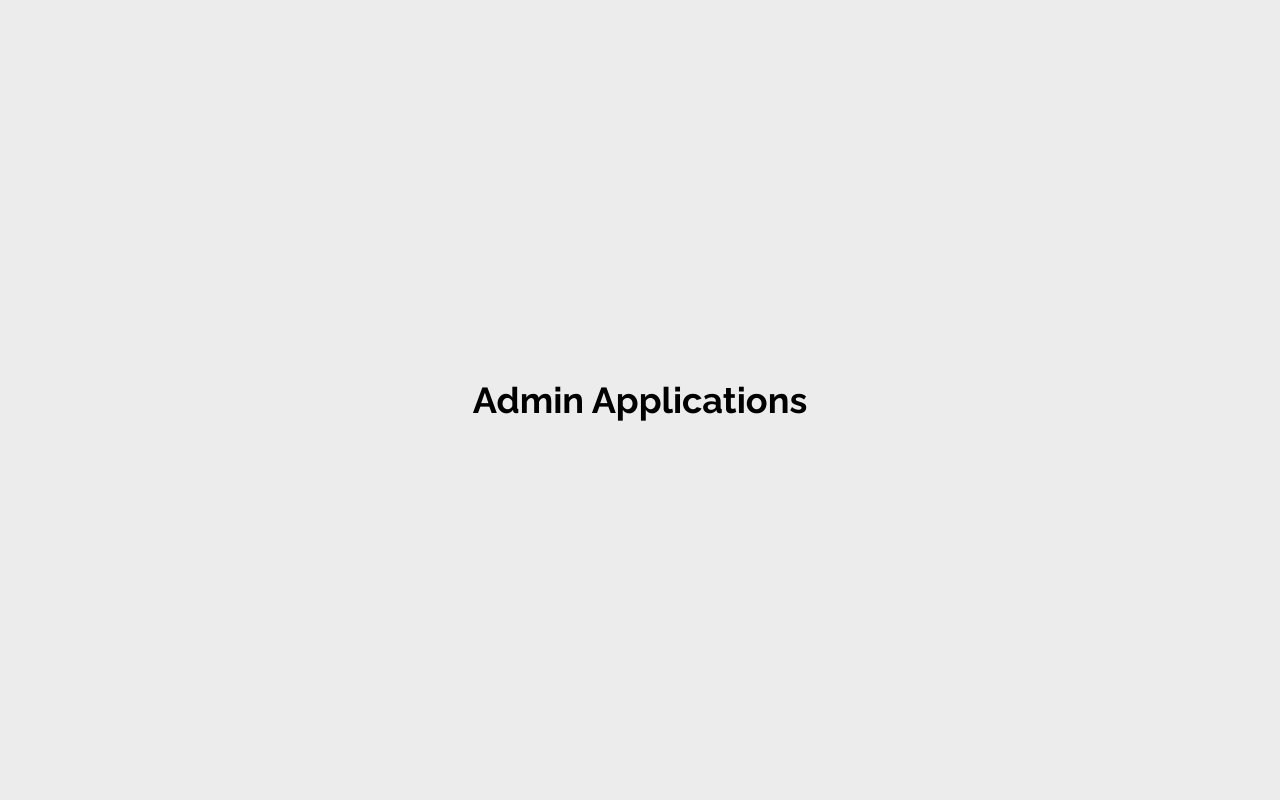
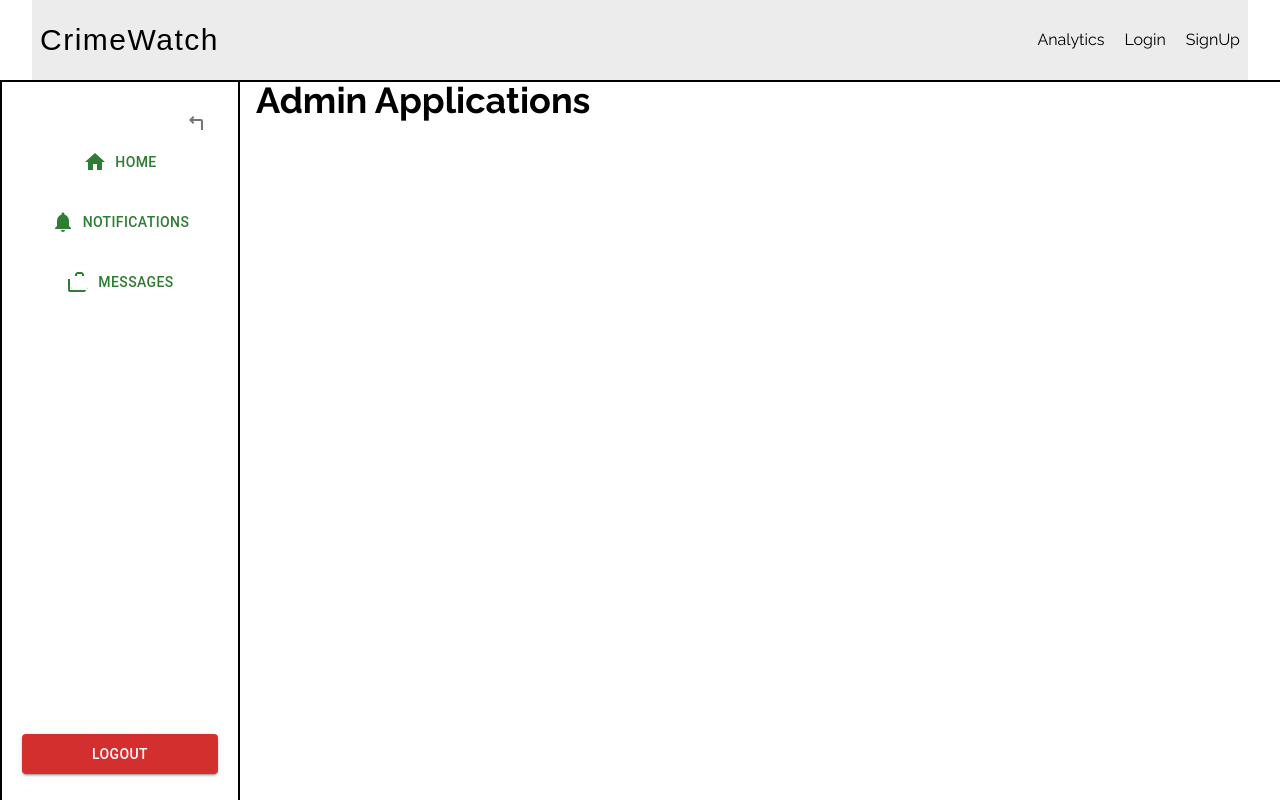
Before and after one commit to Kaushan-Dutta/crime_analy_mng_fe, a Next.js app: page /admin/dashboard in a window 1280 px wide. Built offline with nearby package versions, Linux system fonts and the light colour scheme; a web font is replaced by a local one.

Commit message:
adding design sidebar pages

```diff
--- a/src/app/(account)/admin/dashboard/layout.tsx
+++ b/src/app/(account)/admin/dashboard/layout.tsx
@@ -1,8 +1,10 @@
 import type { Metadata } from "next";
+import Navbar from "@/components/Navbar";
+import Sidebar from "@/components/Sidebar";
+import ArrowForwardIosIcon from '@mui/icons-material/ArrowForwardIos';
 
 export const metadata: Metadata = {
   title: "Admin",
-  // description: "Generated by create next app",
 };
 
 export default function RootLayout({
@@ -12,8 +14,16 @@ export default function RootLayout({
 }) {
   return (
     <html lang="en">
-      <body>
-        {children}
+      <body className="font-rale flex flex-col">
+        <div className="border-b-2 border-black container-small fixed w-full max-w-screen-2xl top-0 ">
+          <Navbar />
+        </div>
+        <div className="flex-row gap-5 flex-1 mt-20 ">
+          <div className="border-black w-60  border-2 fixed top-0 md:top-20  md:h-[calc(100vh-4rem)] h-screen ">
+            <Sidebar />
+          </div>
+          <div className="md:ml-[20%] flex-1 h-fit">{children}</div>
+        </div>
       </body>
     </html>
   );
--- a/src/app/(account)/admin/dashboard/page.tsx
+++ b/src/app/(account)/admin/dashboard/page.tsx
@@ -1,6 +1,6 @@
 export default function Admin() {
     return(
-        <div className="flex flex-col items-center justify-center h-screen">
+        <div className="">
             <h1 className="text-4xl font-bold">Admin Applications</h1>
         </div>
     )
--- a/src/app/globals.css
+++ b/src/app/globals.css
@@ -8,6 +8,9 @@
 .container-large{
     @apply md:px-[12rem] px-[1rem] py-[1rem] md:text-base text-sm
 }
+.container-small{
+    @apply md:px-[2rem] px-[1rem]  md:text-base text-sm
+}
 .flx-row{
     @apply flex flex-row items-center
 }
--- a/src/app/page.tsx
+++ b/src/app/page.tsx
@@ -4,7 +4,7 @@ import { Button,Stack } from "@mui/material";
 export default function Home() {
   return (
     <div className="font-rale">
-      <section className="h-[90vh] bg-background1 container-large flex flex-col">
+      <section className="h-[90vh] bg-background1 container-large flex flex-col text-background">
         <Navbar />
         <div className="flex-1 flx-row justify-center md:w-[90%] mx-auto">
           <div className="flex flex-col gap-10 text-center text-background">
--- a/src/components/Navbar.tsx
+++ b/src/components/Navbar.tsx
@@ -2,6 +2,8 @@
 
 import React from 'react'
 import Link from 'next/link'
+import MenuOpenIcon from '@mui/icons-material/MenuOpen';
+import { IconButton } from '@mui/material';
 
 const style={
   textcolor:`hover:border-b-2 hover:border-ascent`
@@ -9,7 +11,7 @@ const style={
 
 const Navbar:React.FC = () => {
   return (
-    <nav className='bg-transparent md:h-20 h-14 p-2 flx-row justify-between text-background'>
+    <nav className=' md:h-20 h-14 p-2 flx-row justify-between bg-background'>
         <div className='font-aton md:text-3xl text-xl tracking-wider '>
           <Link href="/">CrimeWatch</Link>
         </div>
--- /dev/null
+++ b/src/components/Sidebar.tsx
@@ -0,0 +1,54 @@
+"use client";
+
+import React from "react";
+import Link from "next/link";
+import TurnLeftIcon from "@mui/icons-material/TurnLeft";
+import { Button, IconButton } from "@mui/material";
+
+import HomeIcon from "@mui/icons-material/Home";
+import CasesIcon from "@mui/icons-material/Cases";
+import NotificationsIcon from "@mui/icons-material/Notifications";
+
+const Sidebar = () => {
+  return (
+    <div className="pt-5 pb-10 px-5 flex flex-col  h-full ">
+      <div className="flx-row justify-end">
+        <IconButton>
+          <TurnLeftIcon className="text-3xl" />
+        </IconButton>
+      </div>
+      <div className="flex-1 flex flex-col gap-5">
+        <Button
+          variant="text"
+          color="success"
+          className="w-full flx-row justify-start h-10 gap-2"
+        >
+          <HomeIcon className="text-xl" />
+          Home
+        </Button>
+        <Button
+          variant="text"
+          color="success"
+          className="w-full flx-row justify-start h-10 gap-2"
+        >
+          <NotificationsIcon className="text-xl" /> Notifications
+        </Button>
+        <Button
+          variant="text"
+          color="success"
+          className="w-full flx-row justify-start h-10 gap-2"
+        >
+          <CasesIcon className="text-xl" />
+          Messages
+        </Button>
+      </div>
+      <div className="flex flex-col ">
+        <Button variant="contained" color="error" className="w-full h-10">
+          Logout
+        </Button>
+      </div>
+    </div>
+  );
+};
+
+export default Sidebar;
```
